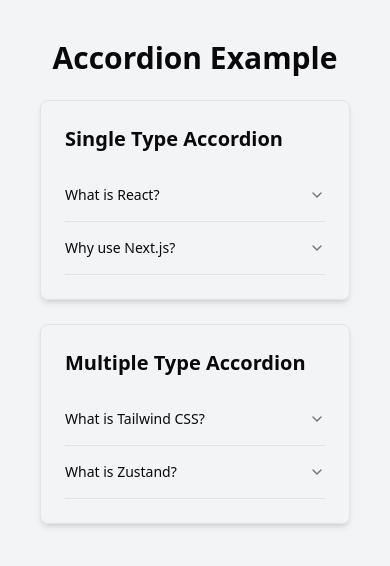
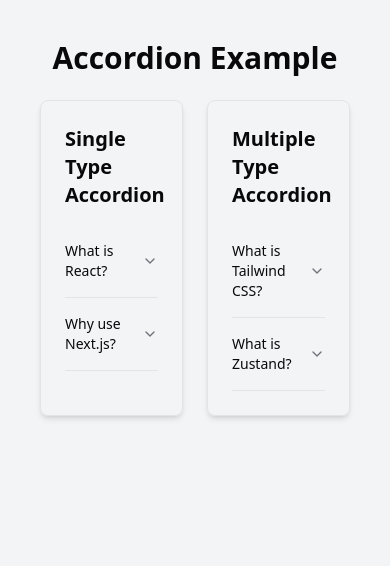
Before and after one commit to gibeom0218/shadcnUI, a Next.js app: page /AccordionPage in a window 390 px wide. Shown: the top 566 px of the page. Built offline with nearby package versions, Linux system fonts and the light colour scheme.

Commit message:
Refactor : 아코디언 페이지 디자인 수정

```diff
--- a/src/app/AccordionPage/page.tsx
+++ b/src/app/AccordionPage/page.tsx
@@ -7,7 +7,7 @@
 
 const SingleAccordion = () => {
   return (
-    <div className="w-full max-w-lg rounded-lg border p-6 shadow-md">
+    <div className="w-full rounded-lg border p-6 shadow-md">
       <h2 className="mb-4 text-xl font-semibold">Single Type Accordion</h2>
       <Accordion type="single" collapsible>
         <AccordionItem value="item-1">
@@ -29,7 +29,7 @@
 
 const MultipleAccordion = () => {
   return (
-    <div className="w-full max-w-lg rounded-lg border p-6 shadow-md">
+    <div className="w-full rounded-lg border p-6 shadow-md">
       <h2 className="mb-4 text-xl font-semibold">Multiple Type Accordion</h2>
       <Accordion type="multiple">
         <AccordionItem value="item-1">
@@ -53,7 +53,7 @@
   return (
     <div className="min-h-screen bg-gray-100 p-10">
       <h1 className="mb-6 text-center text-3xl font-bold">Accordion Example</h1>
-      <div className="grid gap-6 md:grid-cols-2">
+      <div className="grid grid-cols-2 gap-6">
         <SingleAccordion />
         <MultipleAccordion />
       </div>
```
